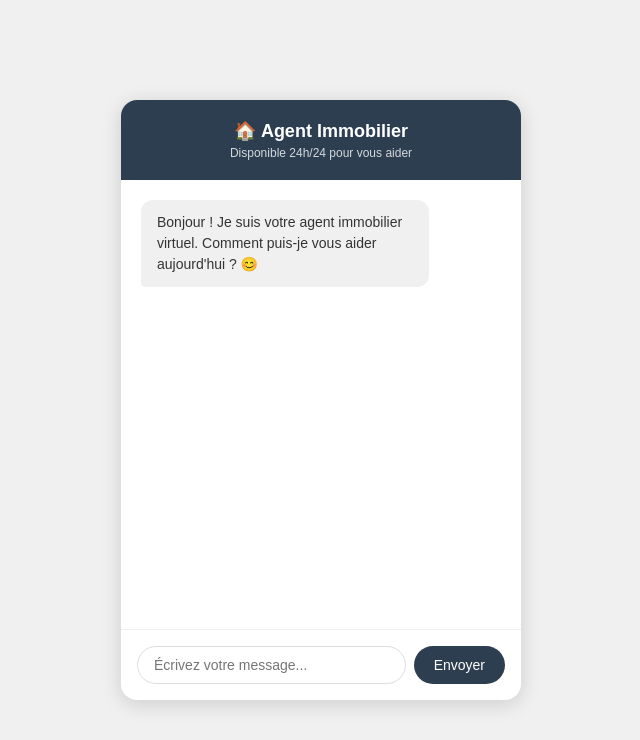
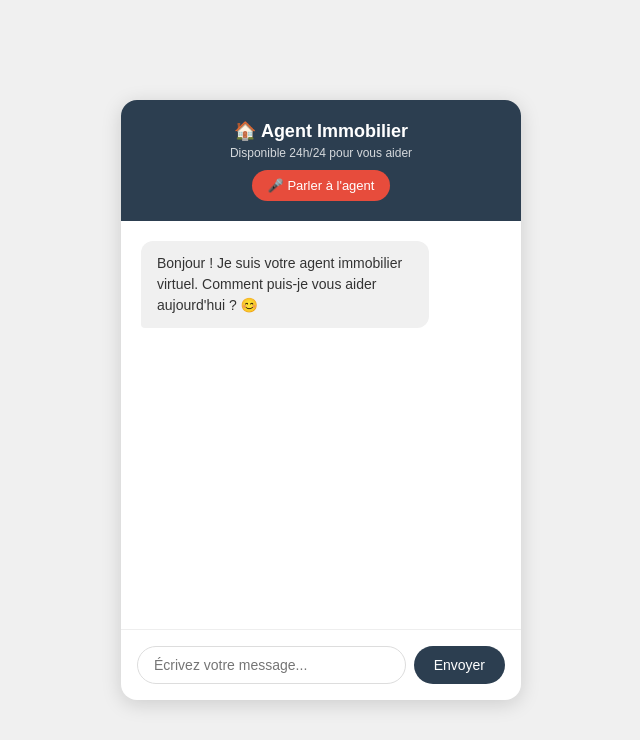
Before and after one commit to doudouxq-cmd/agent-immo, a Flask app: page / in a window 1280 px wide. Shown: the top 740 px of the page, without its empty margins (319-959 px from the left). Run offline with Flask 3, Linux system fonts and the light colour scheme; some libraries are stand-ins or nearby versions.

Commit message:
ajout bouton vocal elevenlabs

```diff
--- a/app.py
+++ b/app.py
@@ -41,7 +41,7 @@ conversations = {}
 
 @app.route('/')
 def index():
-    return render_template('index.html')
+    return render_template('index.html', agent_id=os.getenv("ELEVENLABS_AGENT_ID"))
 
 @app.route('/chat', methods=['POST'])
 def chat():
--- a/templates/index.html
+++ b/templates/index.html
@@ -10,6 +10,10 @@
         .chat-header { background: #2c3e50; color: white; padding: 20px; text-align: center; }
         .chat-header h2 { font-size: 18px; }
         .chat-header p { font-size: 12px; opacity: 0.8; margin-top: 4px; }
+        .voice-btn { margin-top: 10px; background: #e74c3c; color: white; border: none; padding: 8px 16px; border-radius: 24px; cursor: pointer; font-size: 13px; }
+        .voice-btn:hover { background: #c0392b; }
+        .voice-btn.active { background: #27ae60; animation: pulse 1.5s infinite; }
+        @keyframes pulse { 0% { opacity: 1; } 50% { opacity: 0.6; } 100% { opacity: 1; } }
         .chat-messages { flex: 1; overflow-y: auto; padding: 20px; display: flex; flex-direction: column; gap: 12px; }
         .message { max-width: 80%; padding: 12px 16px; border-radius: 12px; font-size: 14px; line-height: 1.5; }
         .message.user { background: #2c3e50; color: white; align-self: flex-end; border-bottom-right-radius: 4px; }
@@ -26,6 +30,7 @@
         <div class="chat-header">
             <h2>🏠 Agent Immobilier</h2>
             <p>Disponible 24h/24 pour vous aider</p>
+            <button class="voice-btn" id="voiceBtn" onclick="toggleVoice()">🎤 Parler à l'agent</button>
         </div>
         <div class="chat-messages" id="messages">
             <div class="message agent">Bonjour ! Je suis votre agent immobilier virtuel. Comment puis-je vous aider aujourd'hui ? 😊</div>
@@ -36,11 +41,36 @@
         </div>
     </div>
 
+    <script src="https://cdn.jsdelivr.net/npm/@11labs/client@latest/dist/index.umd.js"></script>
     <script>
         const sessionId = Math.random().toString(36).substr(2, 9);
+        let conversation = null;
+
         document.getElementById('input').addEventListener('keypress', function(e) {
             if (e.key === 'Enter') sendMessage();
         });
+
+        async function toggleVoice() {
+            const btn = document.getElementById('voiceBtn');
+            if (conversation) {
+                await conversation.endSession();
+                conversation = null;
+                btn.textContent = '🎤 Parler à l\'agent';
+                btn.classList.remove('active');
+            } else {
+                try {
+                    await navigator.mediaDevices.getUserMedia({ audio: true });
+                    conversation = await window.ElevenLabsClient.Conversation.startSession({
+                        agentId: '{{ agent_id }}'
+                    });
+                    btn.textContent = '⏹ Arrêter la conversation';
+                    btn.classList.add('active');
+                } catch (e) {
+                    alert('Impossible d\'accéder au microphone.');
+                }
+            }
+        }
+
         async function sendMessage() {
             const input = document.getElementById('input');
             const messages = document.getElementById('messages');
```
